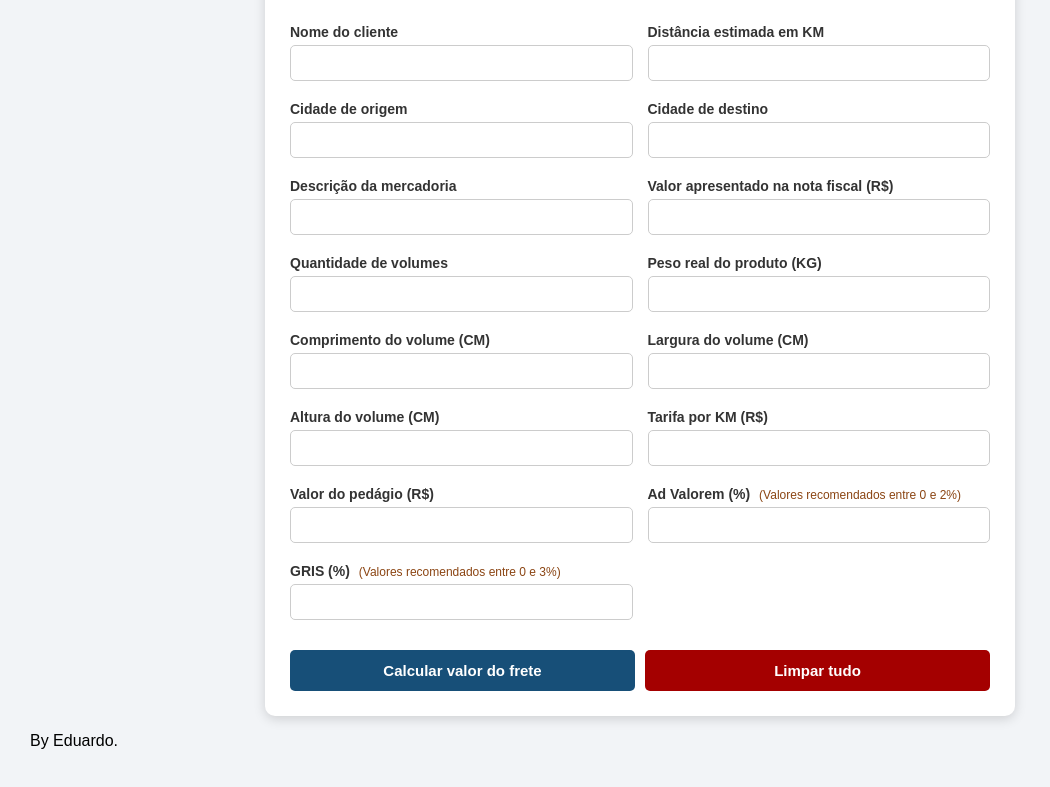
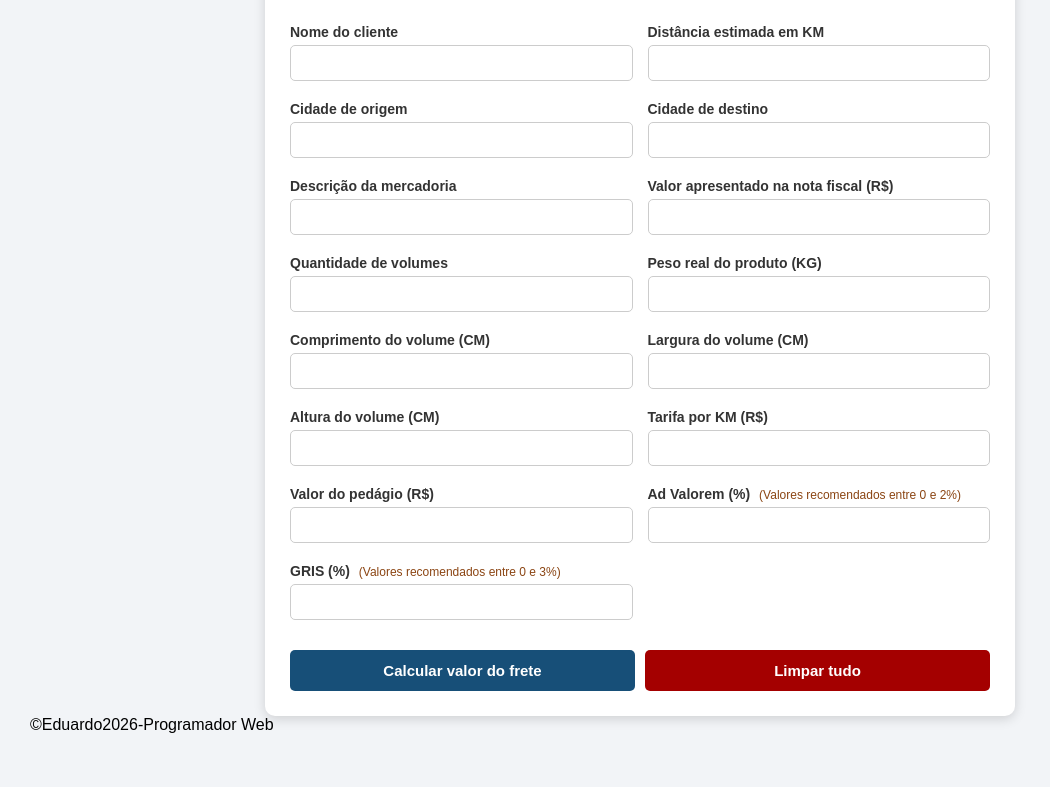
Before and after one commit to echaves-boop/calculo_frete, a plain HTML site: page index.html in a window 1280 px wide. Shown: the part 113-900 px from the top of the page, without its empty margins (0-1050 px from the left). After the commit the page ends 877 px from the top, so only its background shows below. Drawn offline with Linux system fonts and the light colour scheme.

Commit message:
Update index.html

```diff
--- a/index.html
+++ b/index.html
@@ -274,6 +274,6 @@
     </div>
     <script src="script.js"></script>
 
-    <p>By Eduardo.</p>
+    <footer> ©Eduardo2026-Programador Web </footer>
 </body>
 </html>
```
